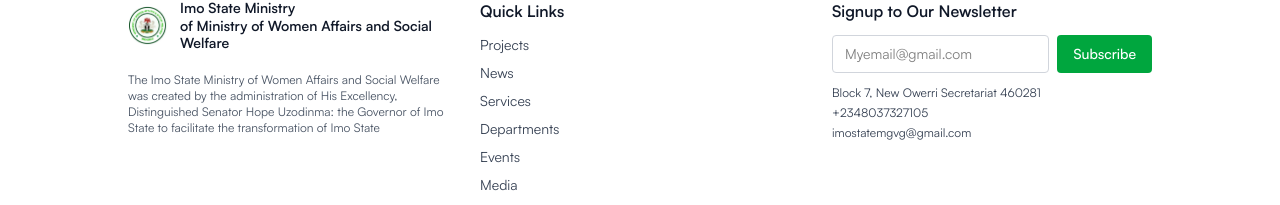
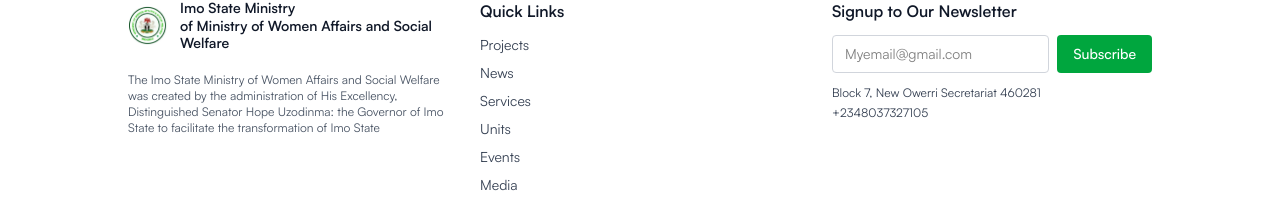
Before and after one commit to IDCLofficial/women-affairs, a Next.js app: page /contact-us in a window 1280 px wide. Shown: the part 1659-1864 px from the top of the page. Built offline with nearby package versions, Linux system fonts and the light colour scheme.

Commit message:
bug fixed

```diff
--- a/src/app/contact-us/ContactFormSection.tsx
+++ b/src/app/contact-us/ContactFormSection.tsx
@@ -44,6 +44,8 @@
       icon: "success",
       title: "Message Sent!",
       text: "Thanks for contacting us. We'll get back to you shortly.",
+      confirmButtonColor: "green"
+
     });
 
     // Reset form
--- a/src/components/Footer.tsx
+++ b/src/components/Footer.tsx
@@ -23,8 +23,8 @@
             href: "/services"
         },
         {
-            label: "Departments",
-            href: "/departments"
+            label:"Units",
+            href: "/units"
         },
         {
             label: "Events",
@@ -58,10 +58,10 @@
             label: "+2348037327105",
             href: "tel:+2348037327105"
         },
-        {
-            label: "imostatemgvg@gmail.com",
-            href: "mailto:imostatemgvg@gmail.com"
-        },
+        // {
+        //     label: "imostatemgvg@gmail.com",
+        //     href: "mailto:imostatemgvg@gmail.com"
+        // },
     ]
 }
 
@@ -84,7 +84,7 @@
         icon: "success",
         title: "Subscribed!",
         text: "You’ve successfully joined our newsletter.",
-        confirmButtonColor: "#16a34a"
+        confirmButtonColor: "green"
       });
       setEmail("");
     } else {
```
